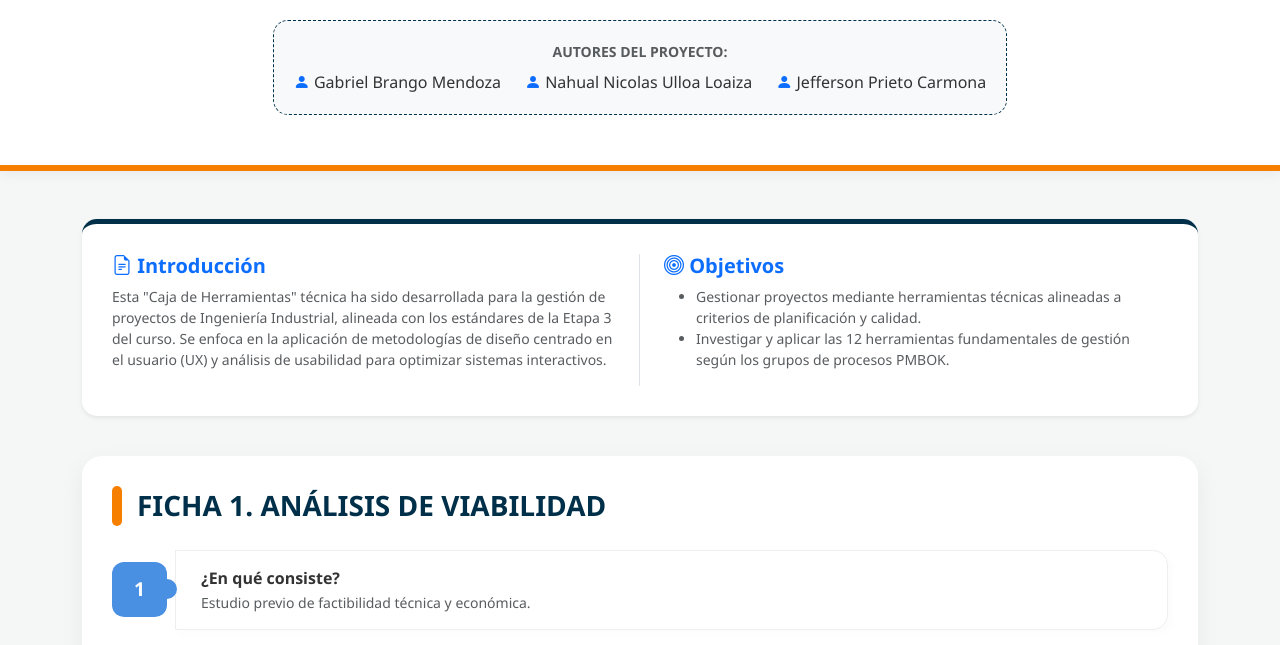
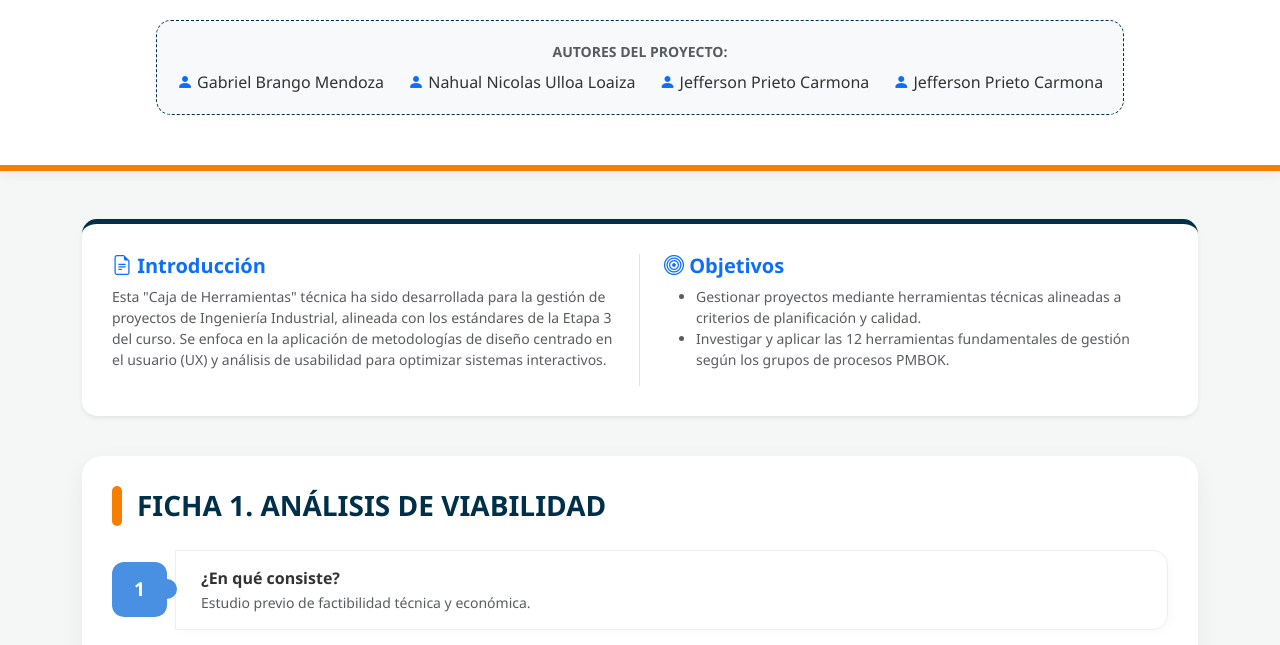
Before and after one commit to gabobramen/metodologias-proyecto, a plain HTML site: page index.html in a window 1280 px wide. Shown: the part 148-793 px from the top of the page. Drawn offline with nearby package versions, Linux system fonts and the light colour scheme.

Commit message:
commit 27122025

```diff
--- a/index.html
+++ b/index.html
@@ -126,6 +126,7 @@
                 <span><i class="bi bi-person-fill text-primary"></i> Gabriel Brango Mendoza</span>
                 <span><i class="bi bi-person-fill text-primary"></i> Nahual Nicolas Ulloa Loaiza</span>
                 <span><i class="bi bi-person-fill text-primary"></i> Jefferson Prieto Carmona</span>
+                <span><i class="bi bi-person-fill text-primary"></i> Jefferson Prieto Carmona</span>
             </div>
         </div>
     </div>
```
